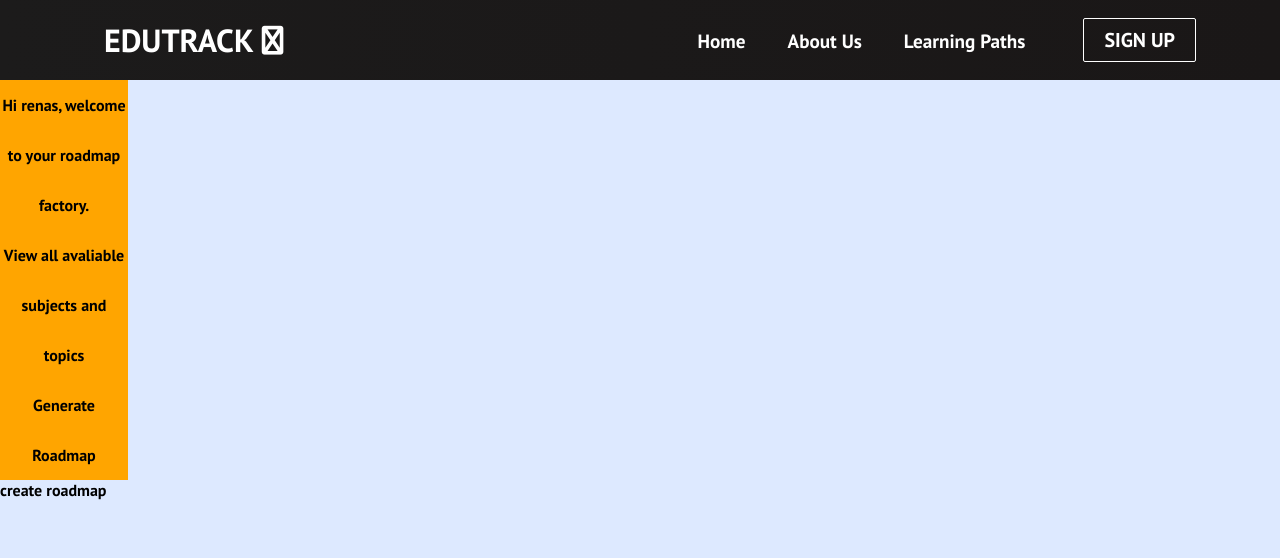
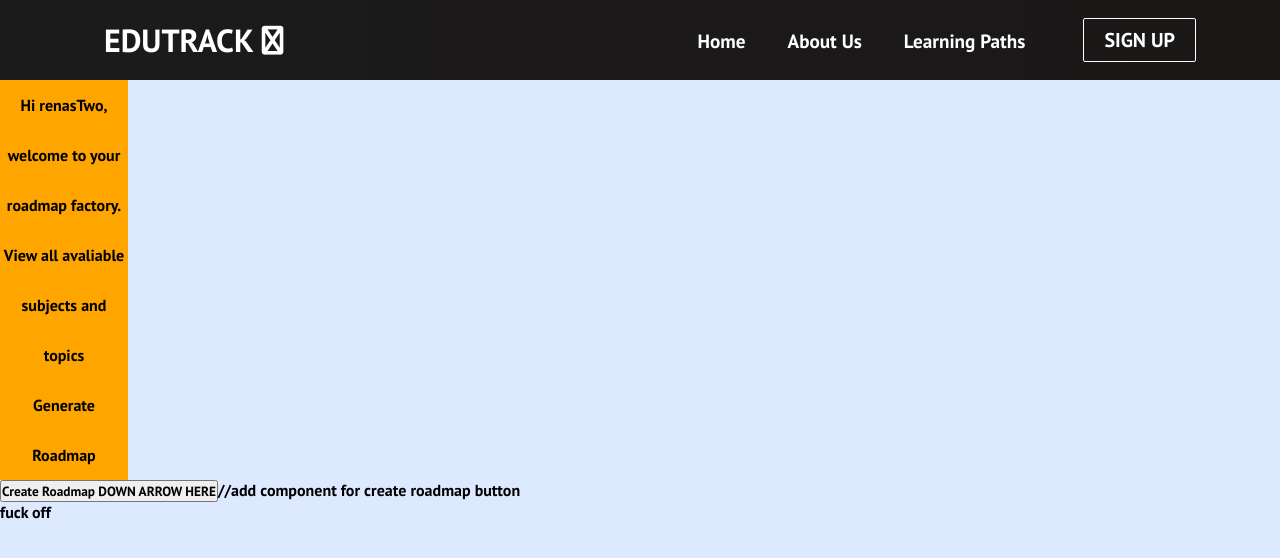
Before and after one commit to renasustek/recipe-finder, a React (Create React App) app in the folder frontend/: page /roadmap-factory in a window 1280 px wide. Shown: the top 558 px of the page. Built offline with nearby package versions, Linux system fonts and the light colour scheme; no server answers.

Commit message:
shows the user goal form so user can input their studuing subjects ready to create roadmap

```diff
--- a/frontend/src/App.js
+++ b/frontend/src/App.js
@@ -17,8 +17,8 @@ import RoadmapFactory from './pages/RoadmapFactory';
 
 
 function App() {
-  const [username, setUsername] = useState("renas");
-  const [password, setPassword] = useState("renas");
+  const [username, setUsername] = useState("renasTwo");
+  const [password, setPassword] = useState("renasTwo");
   return (
     <>
       <Router>
--- a/frontend/src/components/ChooseSubjects.js
+++ b/frontend/src/components/ChooseSubjects.js
@@ -2,7 +2,7 @@ import React, { useState, useEffect } from 'react';
 import axios from "axios";
 import '../css/ChooseRelevantSubjects.css';
 
-function ChooseSubjects({onSubjectChange}) {
+function ChooseSubjects({username, password, onSubjectChange}) {
     const [subjects, setSubjects] = React.useState([]);
     const [selectedSubjectIds, setSelectedSubjectIds] = useState([]);
 
@@ -10,8 +10,6 @@ function ChooseSubjects({onSubjectChange}) {
 
   useEffect(() => {
     const apiUrl = 'http://localhost:8080/subjects';
-    const username = 'renas'; // Replace with your actual username *****DO WHEN LOGIN ON FRONT END IS COMPLETED
-    const password = 'renas'; // Replace with your actual password
 
     // Encode credentials in Base64
     const credentials = btoa(`${username}:${password}`);
--- a/frontend/src/components/ChooseTopics.js
+++ b/frontend/src/components/ChooseTopics.js
@@ -2,14 +2,13 @@ import React, { useState, useEffect } from 'react';
 import axios from "axios";
 import '../css/ChooseRelevantSubjects.css';
 
-function ChooseTopics({subjectIds}) {
+function ChooseTopics({username, password, subjectIds}) {
     const [topics, setTopics] = React.useState([]);
 
 
 
     const postUserTopics = async (topicId, confidenceLevel) => {
-        const username = 'renas'; // Replace with your actual username
-        const password = 'renas'; // Replace with your actual password
+
         const credentials = btoa(`${username}:${password}`);
         const basicAuth = `Basic ${credentials}`;
         const apiUrl = `http://localhost:8080/topics/${username}`;
@@ -32,8 +31,6 @@ function ChooseTopics({subjectIds}) {
     }
 
     useEffect(() => {
-        const username = 'renas'; // Replace with your actual username
-        const password = 'renas'; // Replace with your actual password
 
         const credentials = btoa(`${username}:${password}`);
         const basicAuth = `Basic ${credentials}`;
@@ -64,7 +61,7 @@ function ChooseTopics({subjectIds}) {
         <div key={eachTopic.id} className='card'>
           <div className='card__title'>{eachTopic.topicName}</div>
           <div>
-            <button onClick={() => postUserTopics(eachTopic.id, "novice")}>novice</button>
+            <button onClick={() => postUserTopics(eachTopic.id, "novice")}>novice add css here</button>
             <button onClick={() => postUserTopics(eachTopic.id, "intermediate")} >intermediate</button>
             <button onClick={() => postUserTopics(eachTopic.id, "advanced") }>advanced</button>
           </div>
--- a/frontend/src/pages/RoadmapFactory.js
+++ b/frontend/src/pages/RoadmapFactory.js
@@ -2,15 +2,15 @@ import React, { useState, useEffect } from 'react';
 import axios from "axios";
 import "../css/RoadmapFactory.css"
 import GetRoadmap from '../components/GetRoadmap';
+import UserGoalForm from './UserGoalForm';
 
 function RoadmapFactory({username, password}) {
     const [roadmap, setRoadmap] = React.useState(null);
-
+    const [showUserGoalForm, setShowUserGoalForm] = useState(false);
 
     useEffect(() => {
       // Replace the URL with the correct API endpoint
       const apiUrl = `http://localhost:8080/roadmap/${username}`;
-
       // Encode credentials in Base64
       const credentials = btoa(`${username}:${password}`);
       const basicAuth = `Basic ${credentials}`;
@@ -29,10 +29,9 @@ function RoadmapFactory({username, password}) {
         });
     }, []);
 
-
-
-      console.log(roadmap)
-
+    const userGoalForm = () => {
+      setShowUserGoalForm(!showUserGoalForm);
+  }
     return(
       <div>
         <div className='sideMenu'>
@@ -43,10 +42,14 @@ function RoadmapFactory({username, password}) {
 
 
         <div>
-         {roadmap ? <GetRoadmap roadmap={roadmap}/> : <div>create roadmap</div>}
+         {roadmap ? <GetRoadmap roadmap={roadmap}/> : <button onClick={userGoalForm}>Create Roadmap DOWN ARROW HERE</button>}//add component for create roadmap button
 
         </div>
-
+        <div>
+          {/* here you need to implement session, it only shows the data if you pass in an already authenticated user  */}
+          {/* as im creating this page before user login is properly implemented */}
+        {showUserGoalForm ? <UserGoalForm username={"renas"} password={"renas"}/> : <div>fuck off</div>}
+        </div>
 
       </div>
     );
--- a/frontend/src/pages/UserGoalForm.js
+++ b/frontend/src/pages/UserGoalForm.js
@@ -1,7 +1,7 @@
 import React, { useState } from 'react';
 import ChooseSubjects from '../components/ChooseSubjects'
 import ChooseTopics from '../components/ChooseTopics';
-function UserGoalForm() {
+function UserGoalForm({username, password}) {
   const [subjectIds, setSubjectIds] = useState([]);
 
   const handleSubjectChange = (newSubjectIds) => {
@@ -14,8 +14,8 @@ function UserGoalForm() {
       <div>
         <div>Form</div>
         <div>
-          <ChooseSubjects onSubjectChange={handleSubjectChange}/>
-          <ChooseTopics subjectIds={subjectIds}/>
+          <ChooseSubjects username={username} password={password} onSubjectChange={handleSubjectChange}/>
+          <ChooseTopics username={username} password={password} subjectIds={subjectIds}/>
 
         </div>
       </div>
```
